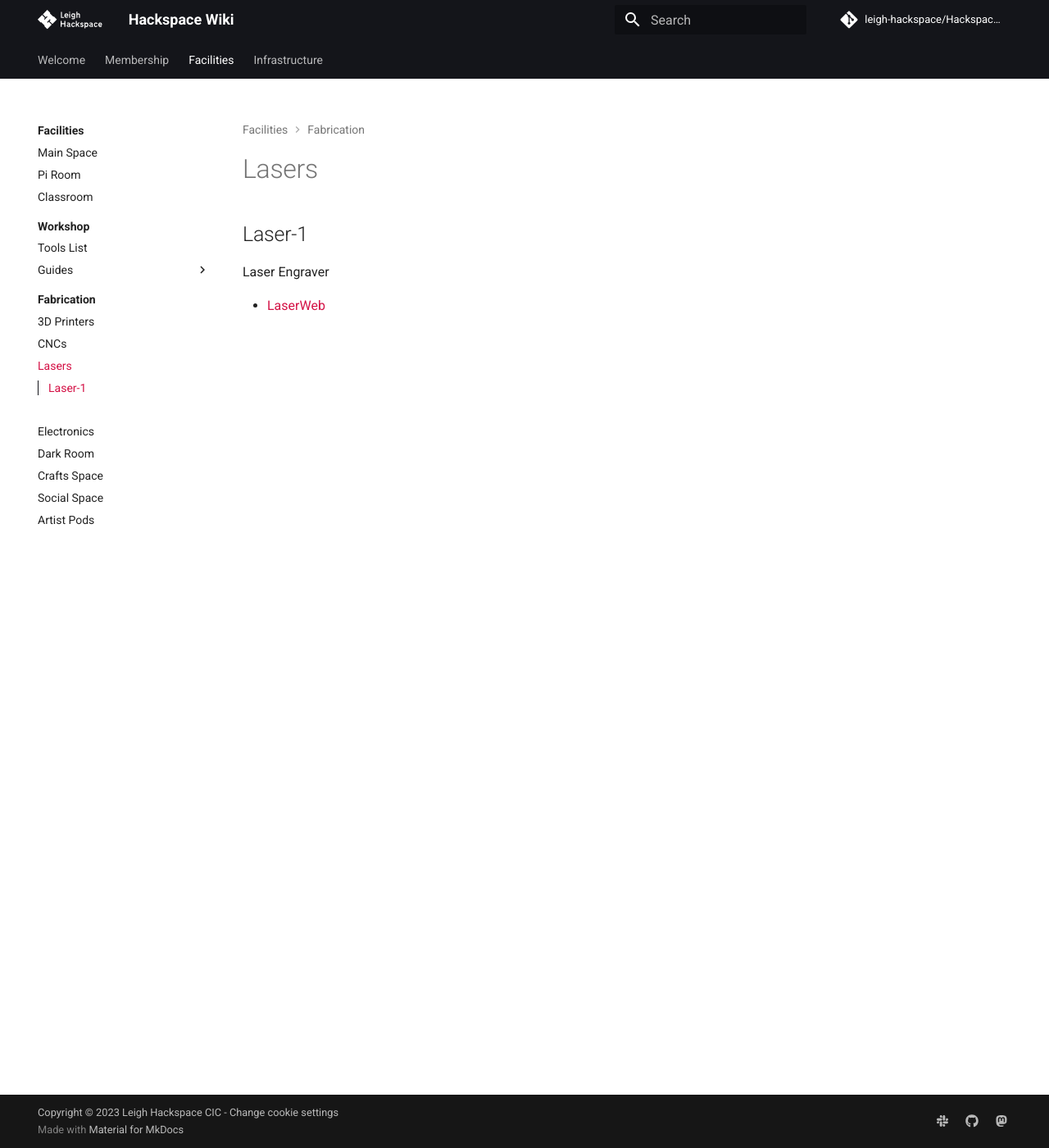
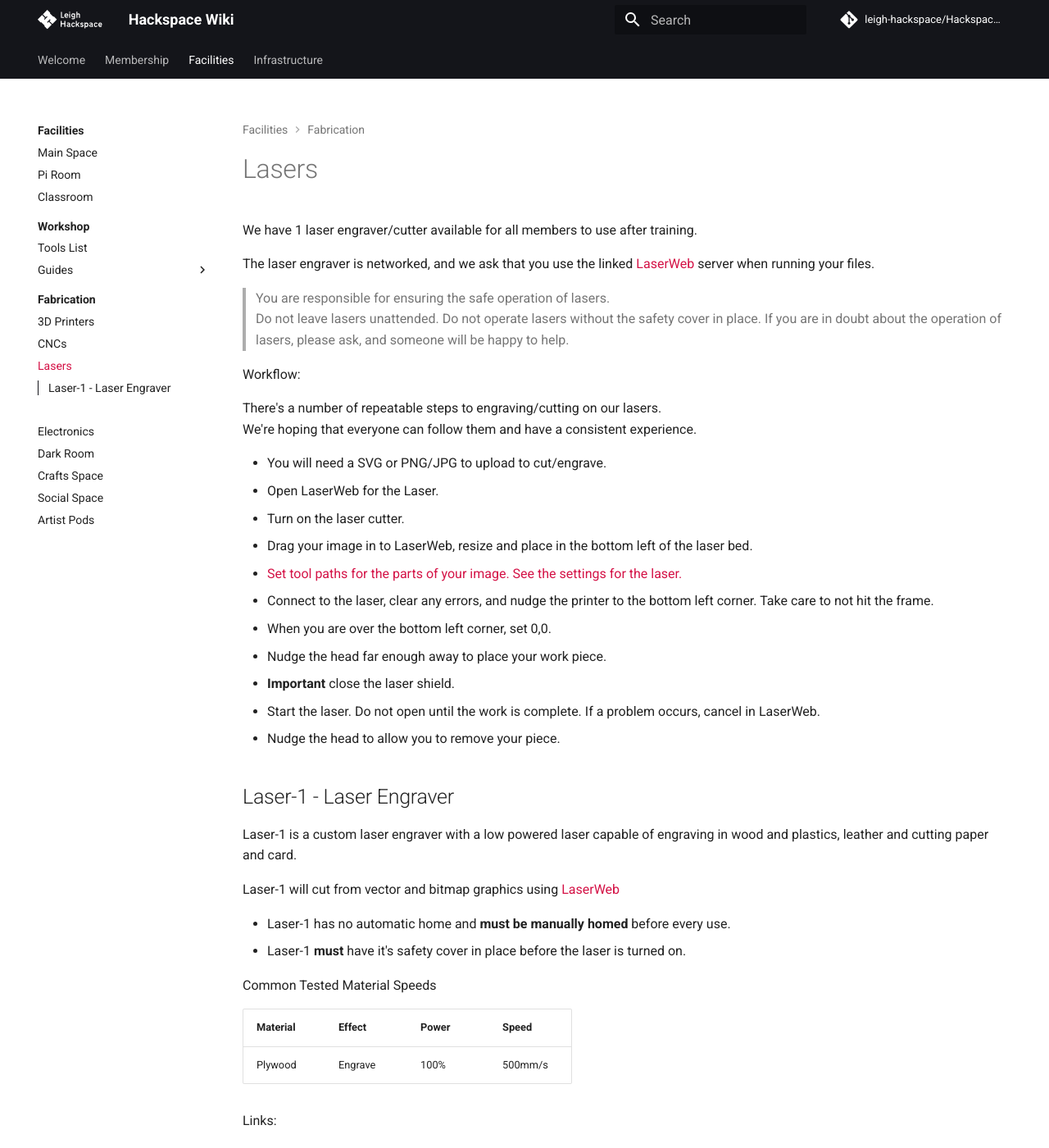
Before and after one commit to leigh-hackspace/HackspaceWiki, an MkDocs documentation site: the page built from docs/facilities/fabrication/lasers.md, in a window 1280 px wide and 1400 px high. Shown: the whole window at 82% size. Built offline with MkDocs 1.6.1 and Material for MkDocs 9.7.7, drawn with Linux system fonts in a browser that asks for light colours; comment, search, counter and statistics services are not loaded; the version menu is left out; some of the changed text lies outside the part shown.

Commit message:
Update 3d printers and lasers

```diff
--- a/docs/facilities/fabrication/lasers.md
+++ b/docs/facilities/fabrication/lasers.md
@@ -1,7 +1,48 @@
 # Lasers
 
-## Laser-1
+We have 1 laser engraver/cutter available for all members to use after training.
 
-Laser Engraver
+The laser engraver is networked, and we ask that you use the linked [LaserWeb](https://laserweb.yurl.ch/) server when running your files.
 
-* [LaserWeb](http://laser-1.int.leighhack.org)
+> You are responsible for ensuring the safe operation of lasers.
+> Do not leave lasers unattended.
+> Do not operate lasers without the safety cover in place.
+> If you are in doubt about the operation of lasers, please ask, and
+> someone will be happy to help.
+
+Workflow:
+
+There's a number of repeatable steps to engraving/cutting on our lasers.
+We're hoping that everyone can follow them and have a consistent experience.
+
+* You will need a SVG or PNG/JPG to upload to cut/engrave.
+* Open LaserWeb for the Laser.
+* Turn on the laser cutter.
+* Drag your image in to LaserWeb, resize and place in the bottom left of the laser bed.
+* [Set tool paths for the parts of your image.  See the settings for the laser.](https://urbanmakerkraft.com/2022/02/04/guide-laserweb-01-basic-setup-and-gcode-generation/)
+* Connect to the laser, clear any errors, and nudge the printer to the bottom left corner.  Take
+care to not hit the frame.
+* When you are over the bottom left corner, set 0,0.
+* Nudge the head far enough away to place your work piece.
+* **Important** close the laser shield.
+* Start the laser.  Do not open until the work is complete.  If a problem occurs, cancel in LaserWeb.
+* Nudge the head to allow you to remove your piece.
+
+## Laser-1 - Laser Engraver
+
+Laser-1 is a custom laser engraver with a low powered laser capable of engraving in wood and plastics, leather and cutting paper and card.
+
+Laser-1 will cut from vector and bitmap graphics using [LaserWeb](https://laserweb.yurl.ch/)
+
+* Laser-1 has no automatic home and **must be manually homed** before every use.
+* Laser-1 **must** have it's safety cover in place before the laser is turned on.
+
+Common Tested Material Speeds
+
+| Material      | Effect        | Power         | Speed     |
+| ------------- | ------------- | ------------- | --------- |
+| Plywood       | Engrave       | 100%          | 500mm/s   |
+
+Links:
+
+* [Laser-1 LaserWeb](http://laser-1.int.leighhack.org) (link only accessible from LeighHack network)
```
Also changed, not shown: docs/facilities/fabrication/3d_printers.md (+15 -10 lines).
